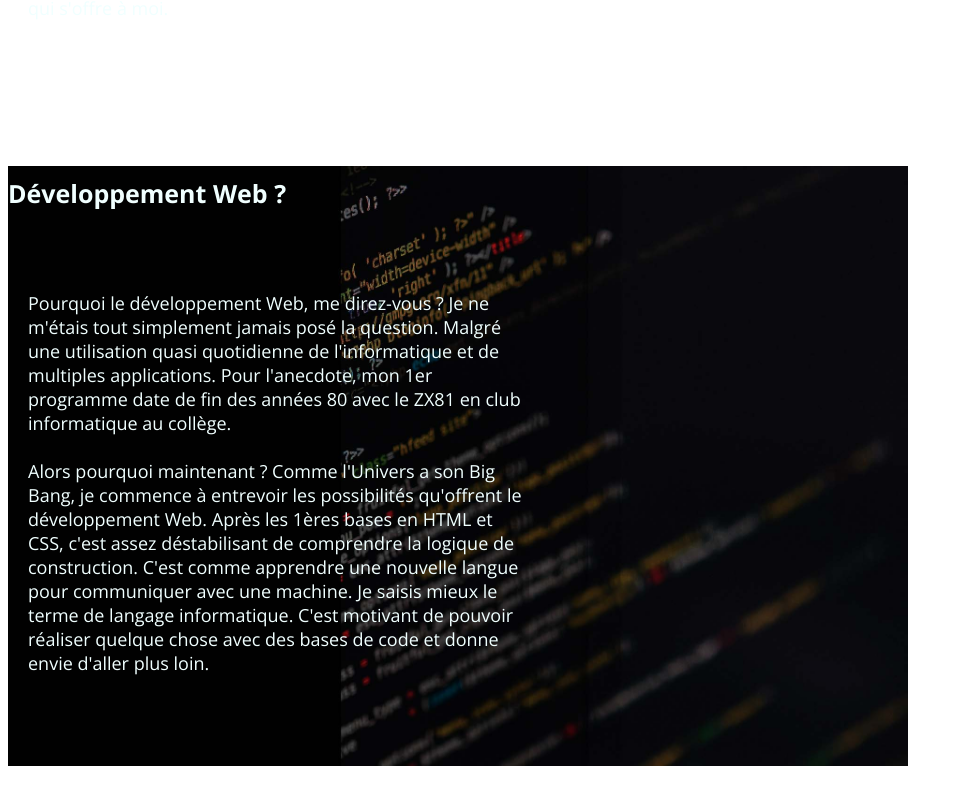
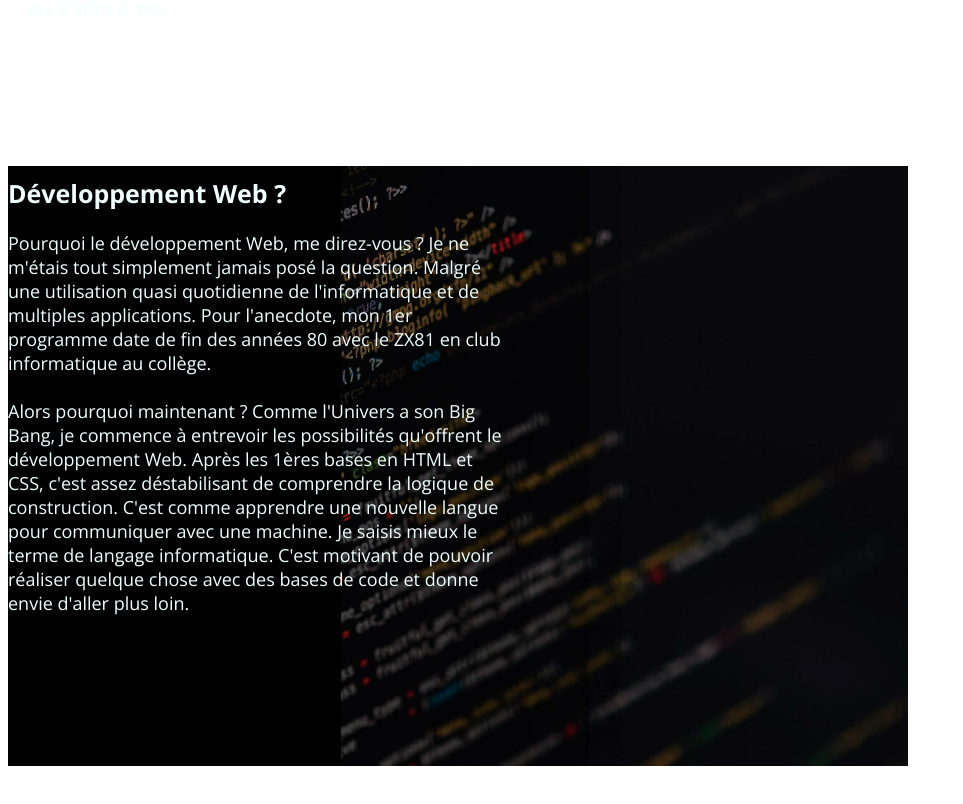
Before and after one commit to sebasse/aboutme, a plain HTML site: page index.html in a window 1280 px wide. Shown: the part 1571-2375 px from the top of the page, without its empty margins (0-963 px from the left). Drawn offline with nearby package versions, Linux system fonts and the light colour scheme.

Commit message:
Update Style.css

```diff
--- a/Style.css
+++ b/Style.css
@@ -64,7 +64,7 @@ header {
     width: 500px;
     height: 400px;
     padding: 80px 0 100px 20px;
-    overflow: scroll;
+    overflow: auto;
 }
 
 .web {
@@ -86,8 +86,7 @@ header {
    color: azure;
    width: 500px;
    height: 400px;
-   padding-top: 60px;
-   padding-left: 20px;
-   overflow: scroll;
+   padding-top: 60px 0 100px 20px;
+   overflow: auto;
 
 }
```
